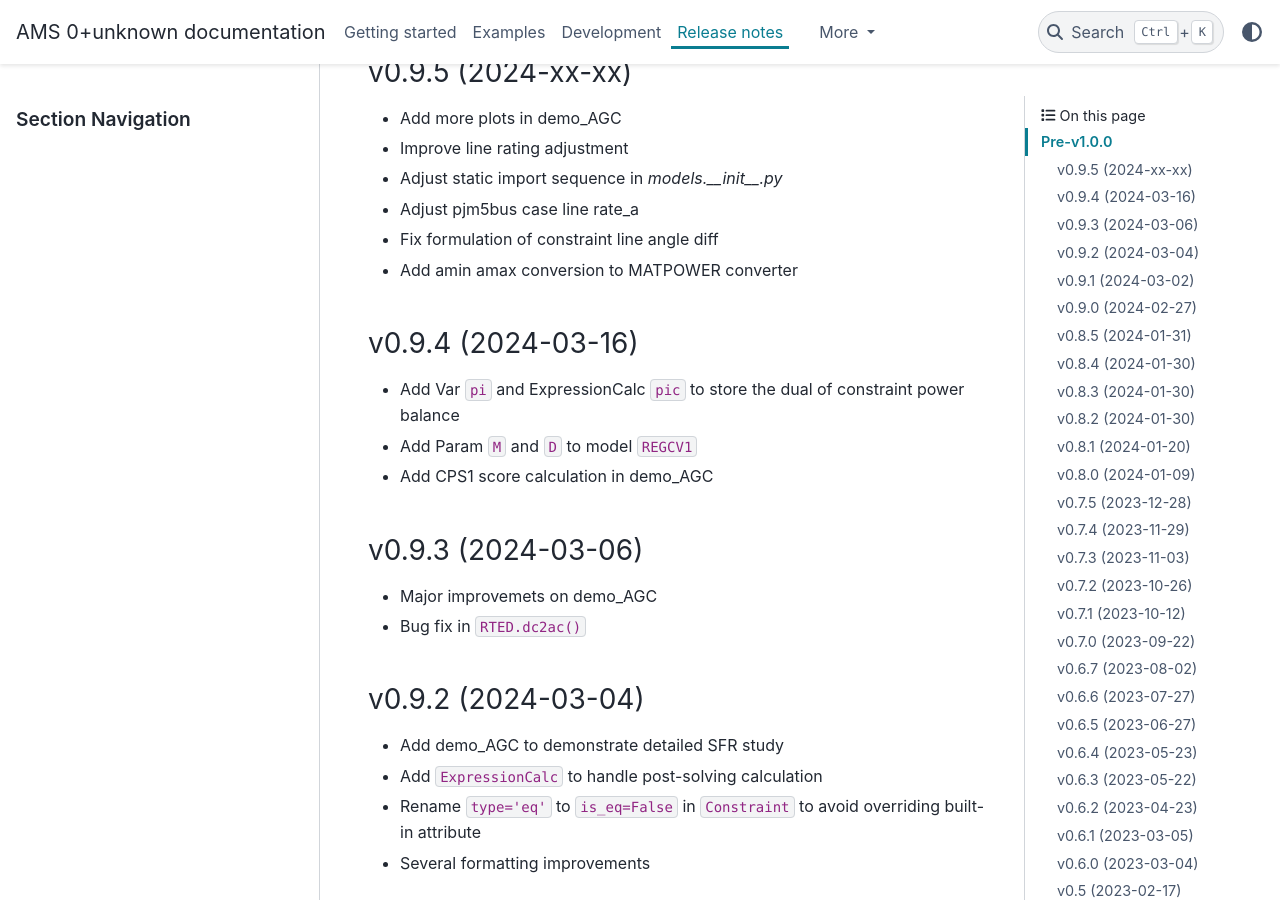
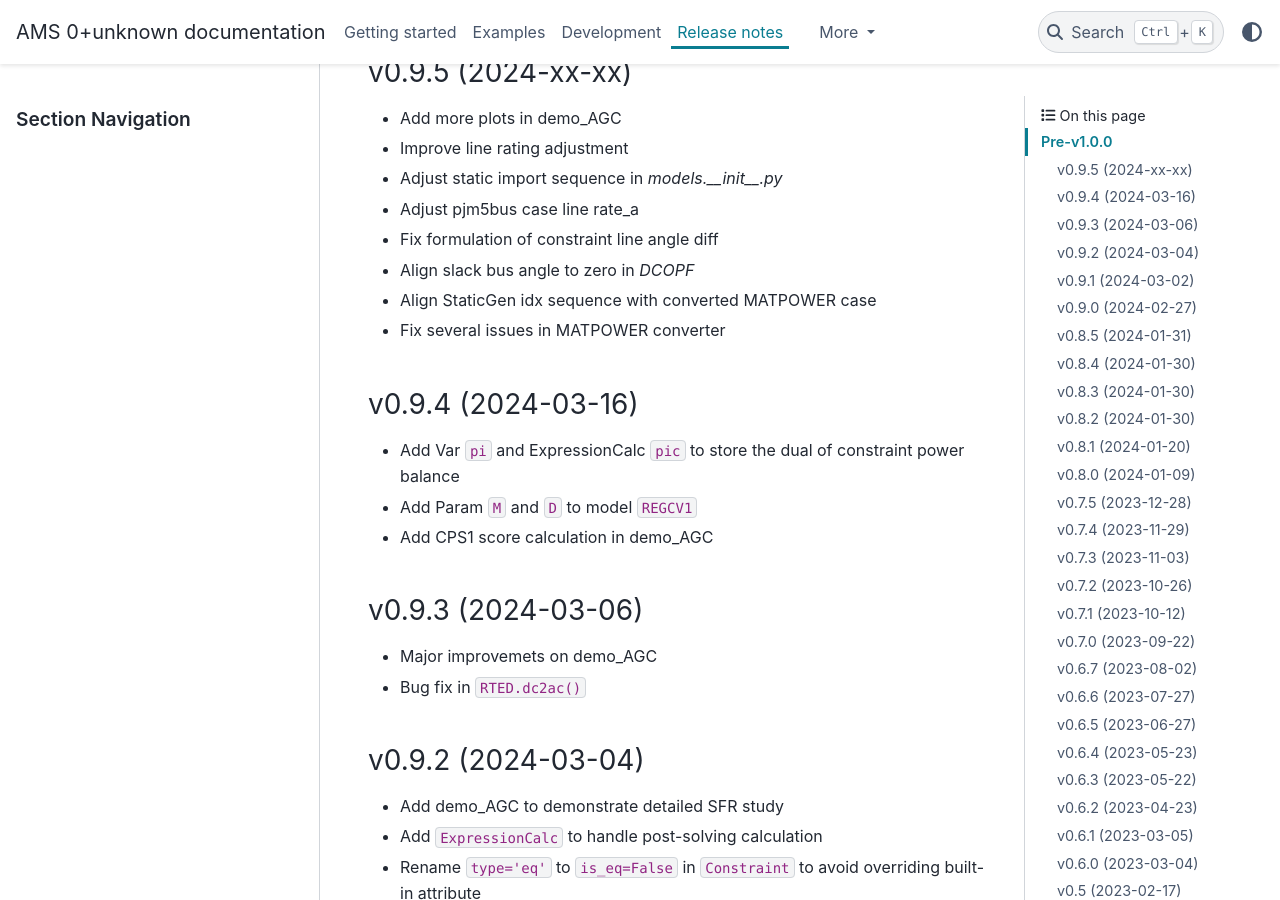
Before and after one commit to CURENT/ams, a Sphinx documentation site: the page built from docs/source/release-notes.rst, in a window 1280 px wide and 900 px high, scrolled down 305 px. Built offline with Sphinx 7.4.7 and the PyData theme 0.15.4, drawn with Linux system fonts in a browser that asks for light colours; pages that are not in the unit, such as notebooks, are missing from menus.

Commit message:
Update release-notes

```diff
--- a/docs/source/release-notes.rst
+++ b/docs/source/release-notes.rst
@@ -17,7 +17,9 @@ v0.9.5 (2024-xx-xx)
 - Adjust static import sequence in `models.__init__.py`
 - Adjust pjm5bus case line rate_a
 - Fix formulation of constraint line angle diff
-- Add amin amax conversion to MATPOWER converter
+- Align slack bus angle to zero in `DCOPF`
+- Align StaticGen idx sequence with converted MATPOWER case
+- Fix several issues in MATPOWER converter
 
 v0.9.4 (2024-03-16)
 -------------------
```
